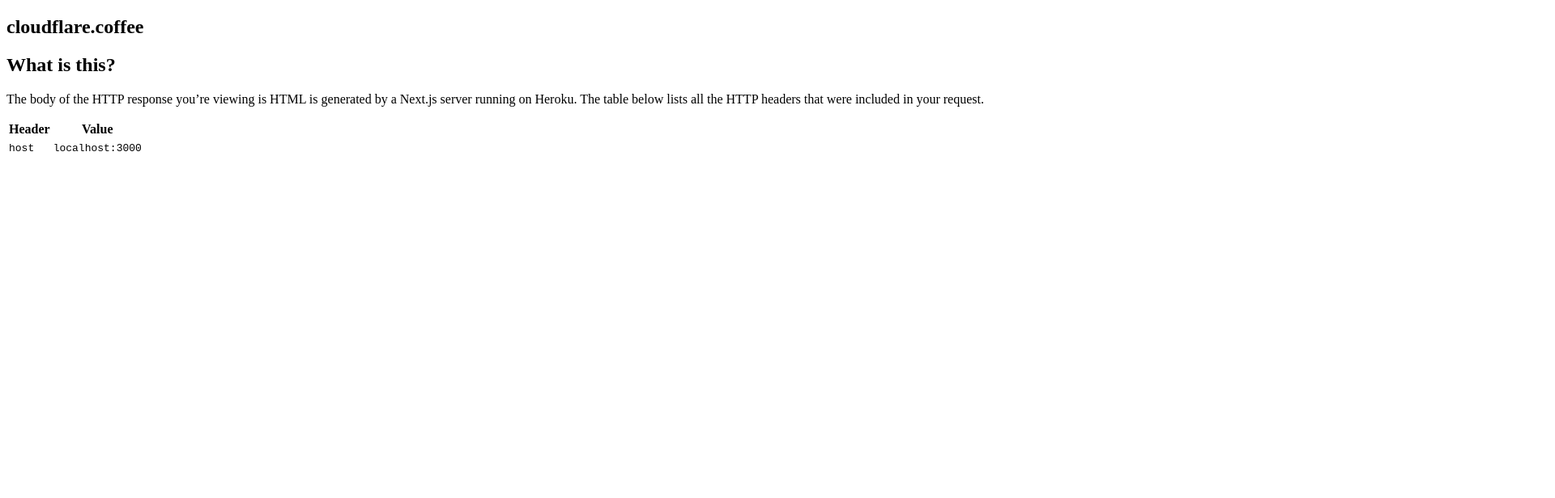
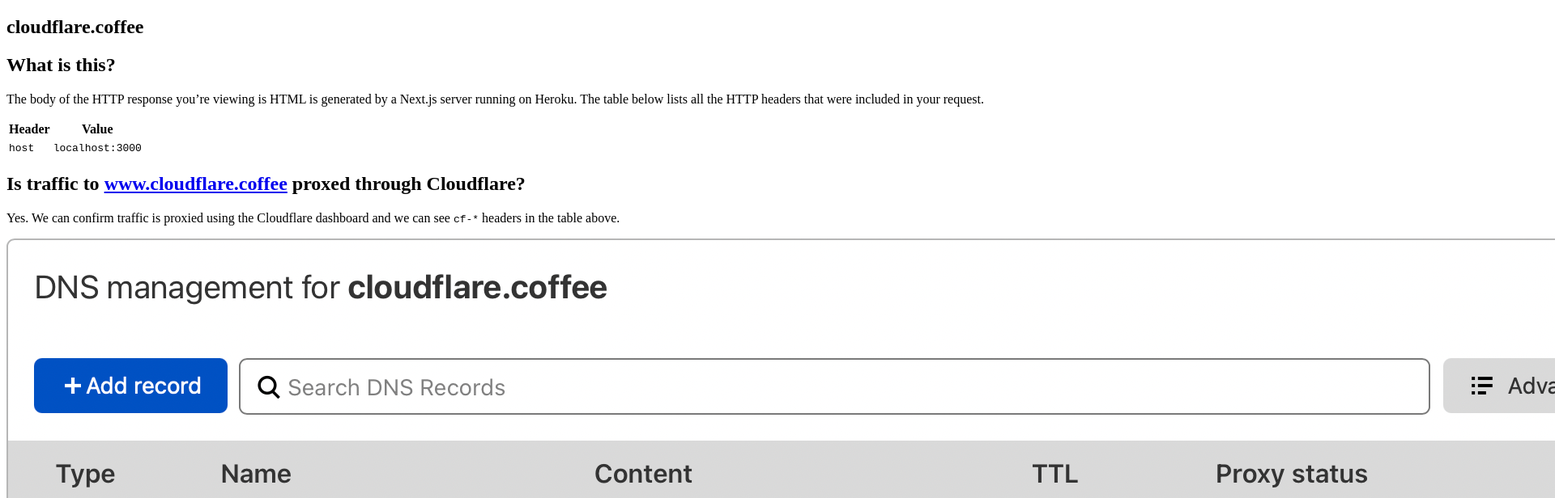
Before and after one commit to michrome/cloudflare-coffee, a Next.js app: page / in a window 1280 px wide. Shown: the top 616 px of the page at 81% size, 1920 px wide, since content can reach past the window. Built offline with nearby package versions, Linux system fonts and the light colour scheme.

Commit message:
Proxy through Cloudflare

```diff
--- a/pages/index.js
+++ b/pages/index.js
@@ -34,6 +34,23 @@
           </thead>
           <tbody>{headerRows}</tbody>
         </table>
+        <h2>
+          Is traffic to{" "}
+          <a href="https://www.cloudflare.coffee">www.cloudflare.coffee</a>{" "}
+          proxed through Cloudflare?
+        </h2>
+        <p>
+          Yes. We can confirm traffic is proxied using the Cloudflare dashboard
+          and we can see <samp>cf-*</samp> headers in the table above.
+        </p>
+        <p>
+          <img
+            src="/proxy-through-cloudflare.png"
+            width={2048}
+            height={406}
+            alt="Cloudflare dashboard showing traffic to www.cloudflare.coffee is proxied through Cloudflare"
+          />
+        </p>
       </article>
     </div>
   );
```
Also changed, not shown: public/proxy-through-cloudflare.png (added).
